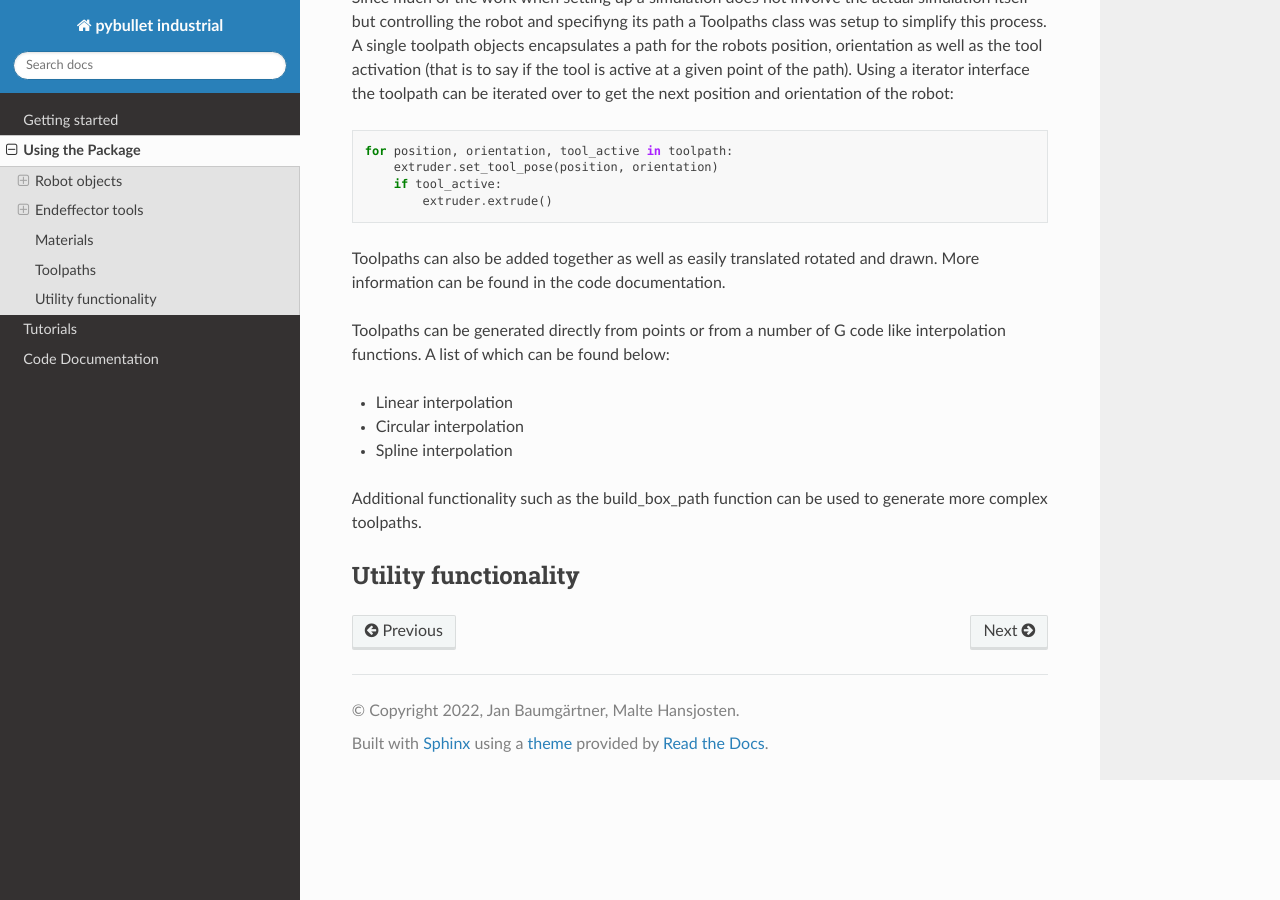
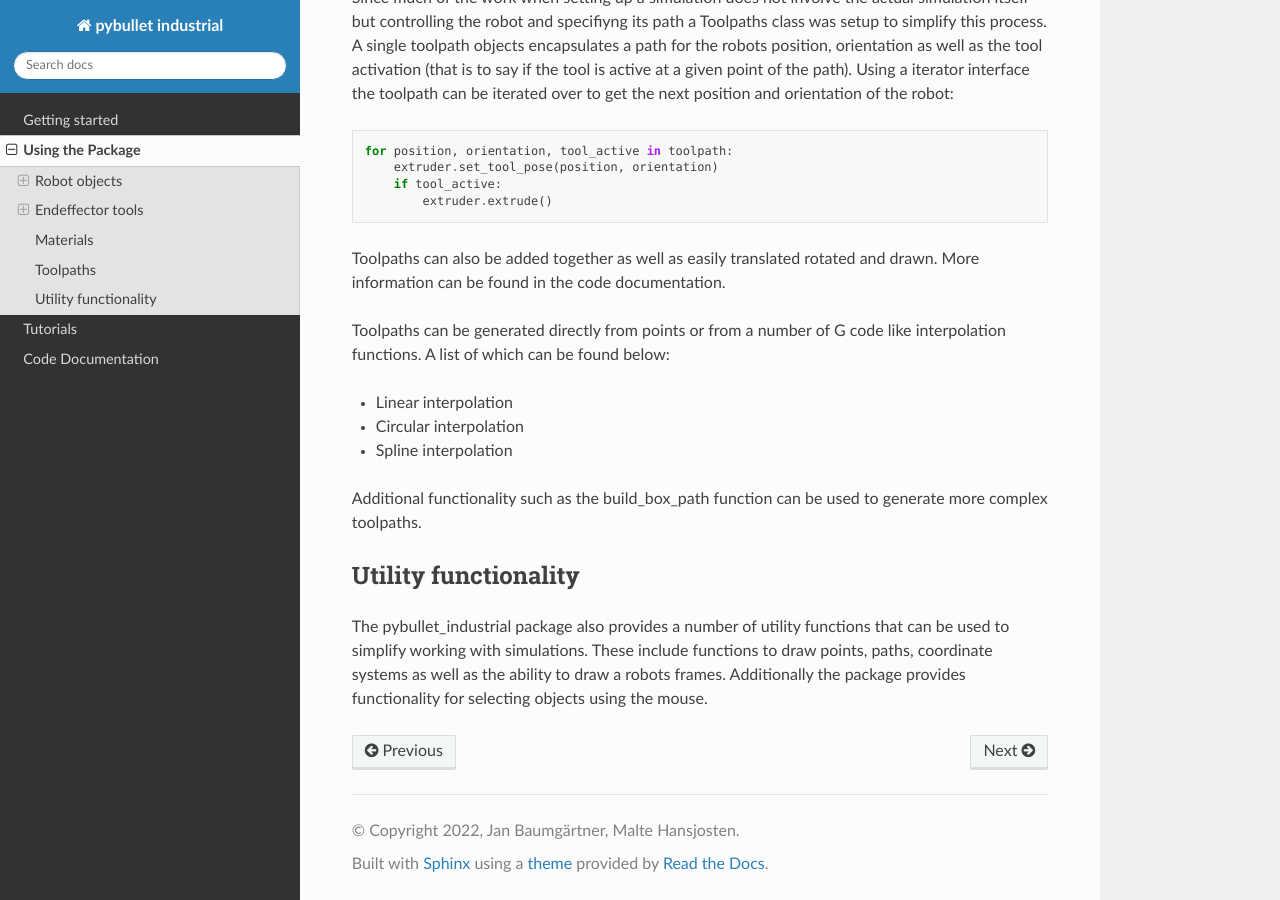
Before and after one commit to WBK-Robotics/pybullet_industrial, a Sphinx documentation site: the page built from docs/source/how_to_use.rst, in a window 1280 px wide and 900 px high, scrolled down 4972 px. Built offline with Sphinx 7.4.7 and the Read the Docs theme 2.0.0, drawn with Linux system fonts in a browser that asks for light colours.

Commit message:
added section about utility functions

```diff
--- a/docs/source/how_to_use.rst
+++ b/docs/source/how_to_use.rst
@@ -224,3 +224,7 @@ Additional functionality such as the build_box_path function can be used to gene
 *********************
 Utility functionality
 *********************
+
+The pybullet_industrial package also provides a number of utility functions that can be used to simplify working with simulations.
+These include functions to draw points, paths, coordinate systems as well as the ability to draw a robots frames.
+Additionally the package provides functionality for selecting objects using the mouse.
```
